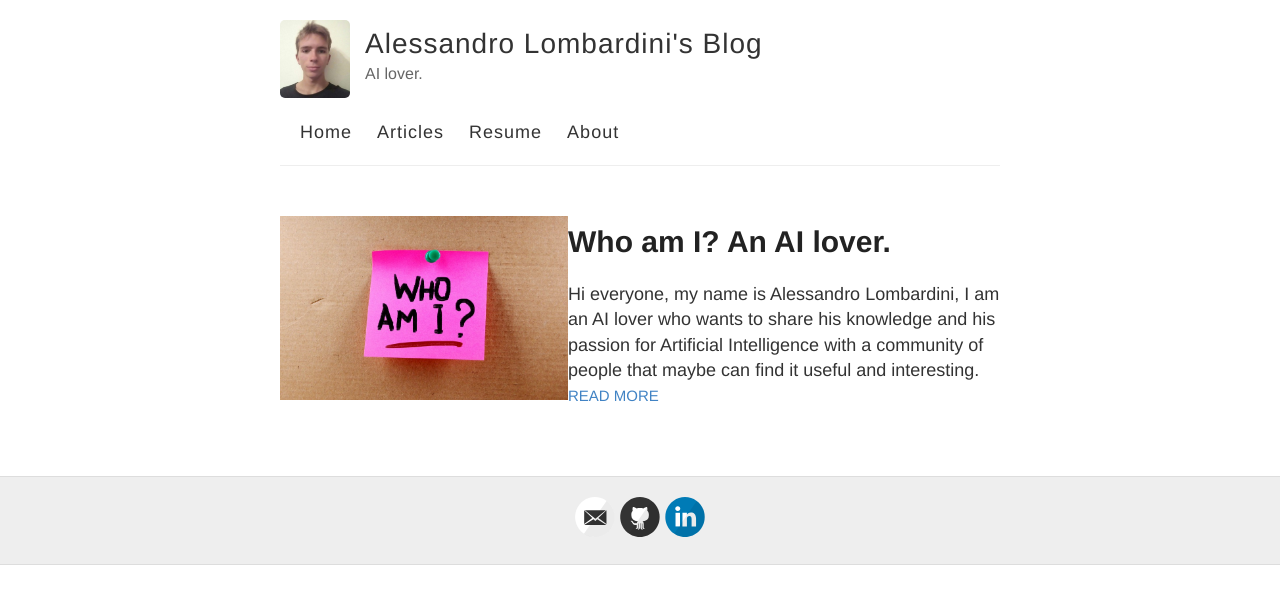
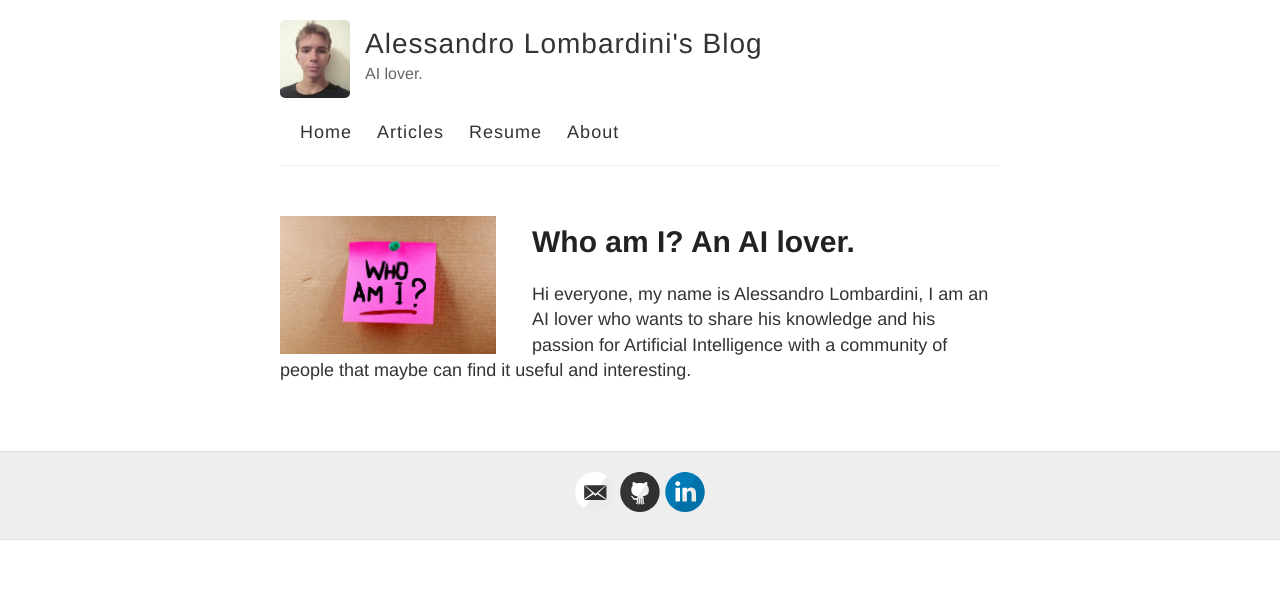
Before and after one commit to alessandrolombardini/alessandrolombardini.github.io, a Jekyll site: the page built from index.html, in a window 1280 px wide. Shown: the top 604 px of the page. Built offline with Jekyll 4.4.1, drawn with Linux system fonts in a browser that asks for light colours.

Commit message:
Fix images

```diff
--- a/index.html
+++ b/index.html
@@ -12,8 +12,6 @@
       <div class="entry">
         {{ post.excerpt }}
       </div>
-
-      <a href="{{ site.baseurl }}{{ post.url }}" class="read-more">Read More</a>
     </article>
   {% endfor %}
 </div>
--- a/style.scss
+++ b/style.scss
@@ -291,7 +291,8 @@
 
 
 .blog-roll-image {
-  width: 40%;
+  width: 30%;
   object-fit: cover;
   float: left;
+  margin-right: 5%;
 }
```
